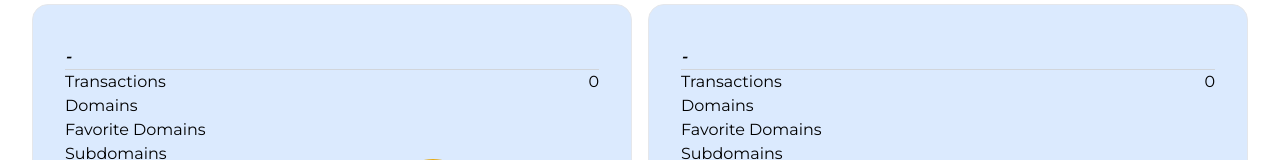
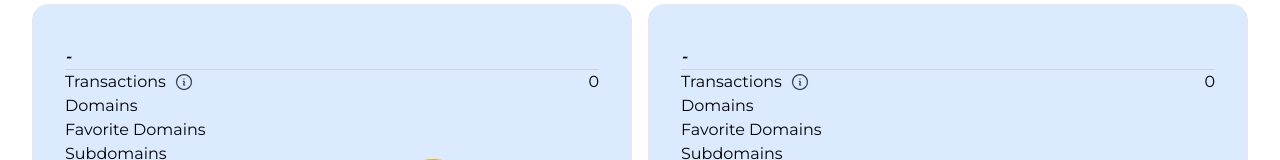
Before and after one commit to ivanmolto/cryptobattle, a React (Vite) app: page /results in a window 1280 px wide. Shown: the part 166-326 px from the top of the page. Built offline with nearby package versions, Linux system fonts and the light colour scheme; no server answers.

Commit message:
chore: Add Link to transactions

```diff
--- a/src/components/Results.jsx
+++ b/src/components/Results.jsx
@@ -6,7 +6,7 @@ import Loading from "./Loading";
 import withSearchParams from "./withSearchParams";
 import { Link } from "react-router-dom";
 import React from "react";
-// import { InformationCircleIcon } from "@heroicons/react/24/outline";
+import { InformationCircleIcon } from "@heroicons/react/24/outline";
 
 const Card = ({ instance }) => {
   const { address, name, transactions, domains, favorites, subdomains } =
@@ -22,7 +22,19 @@ const Card = ({ instance }) => {
       <div className="w-full border-t border-gray-300"></div>
       <ul>
         <li className="flex items-center justify-between">
-          <span>Transactions</span> <span>{transactions}</span>
+          <Link
+            to={`/transactions/${address}`}
+            className="hover:underline inline-flex"
+          >
+            Transactions{" "}
+            <div className="align-middle">
+              <InformationCircleIcon
+                className="ml-2 mt-0.5 h-5 w-5 text-gray-700 items-center"
+                aria-hidden="true"
+              />
+            </div>
+          </Link>{" "}
+          <span>{transactions}</span>
         </li>
         <li className="flex items-center justify-between">
           <span>Domains</span> <span>{domains}</span>
```
